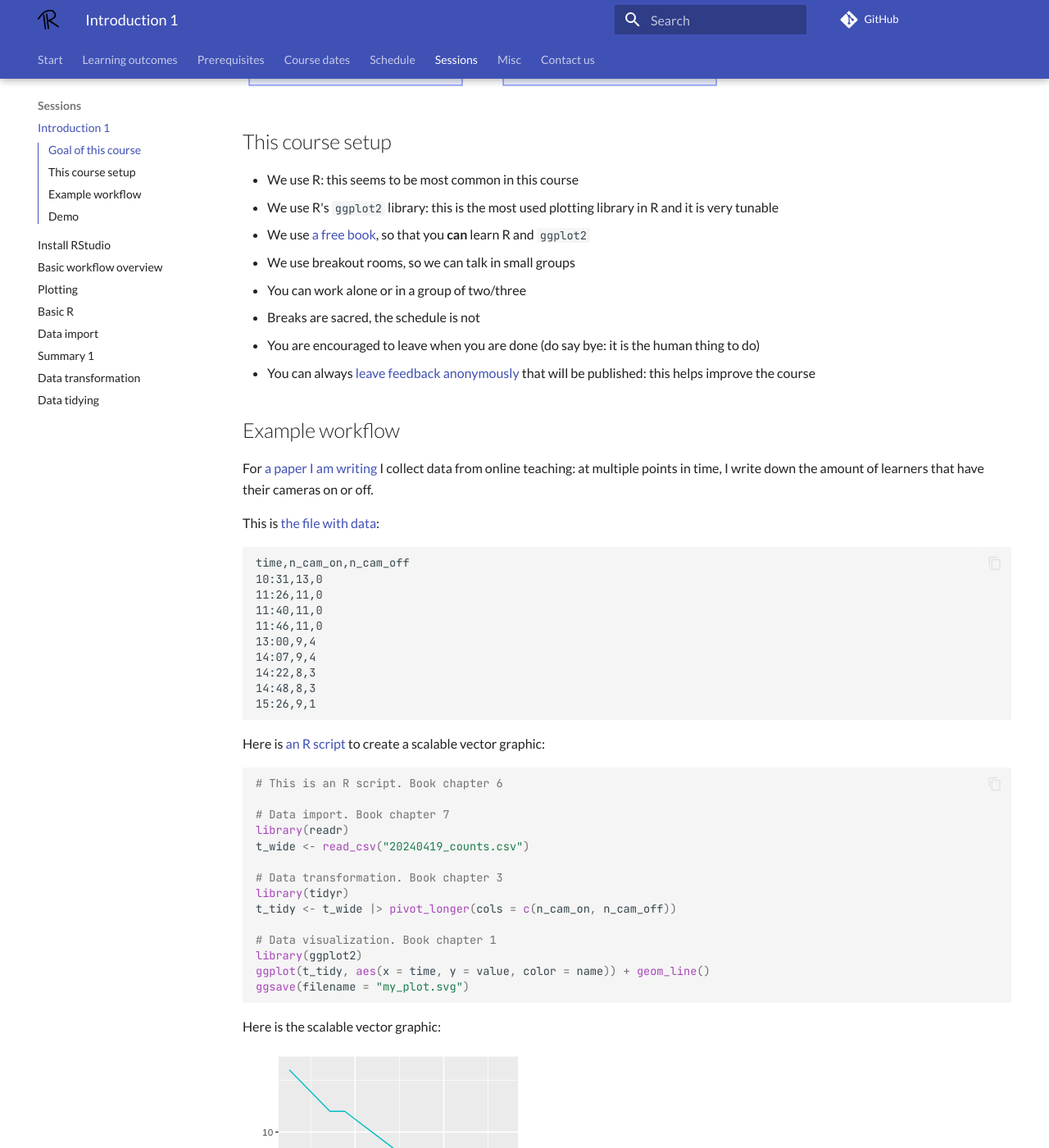
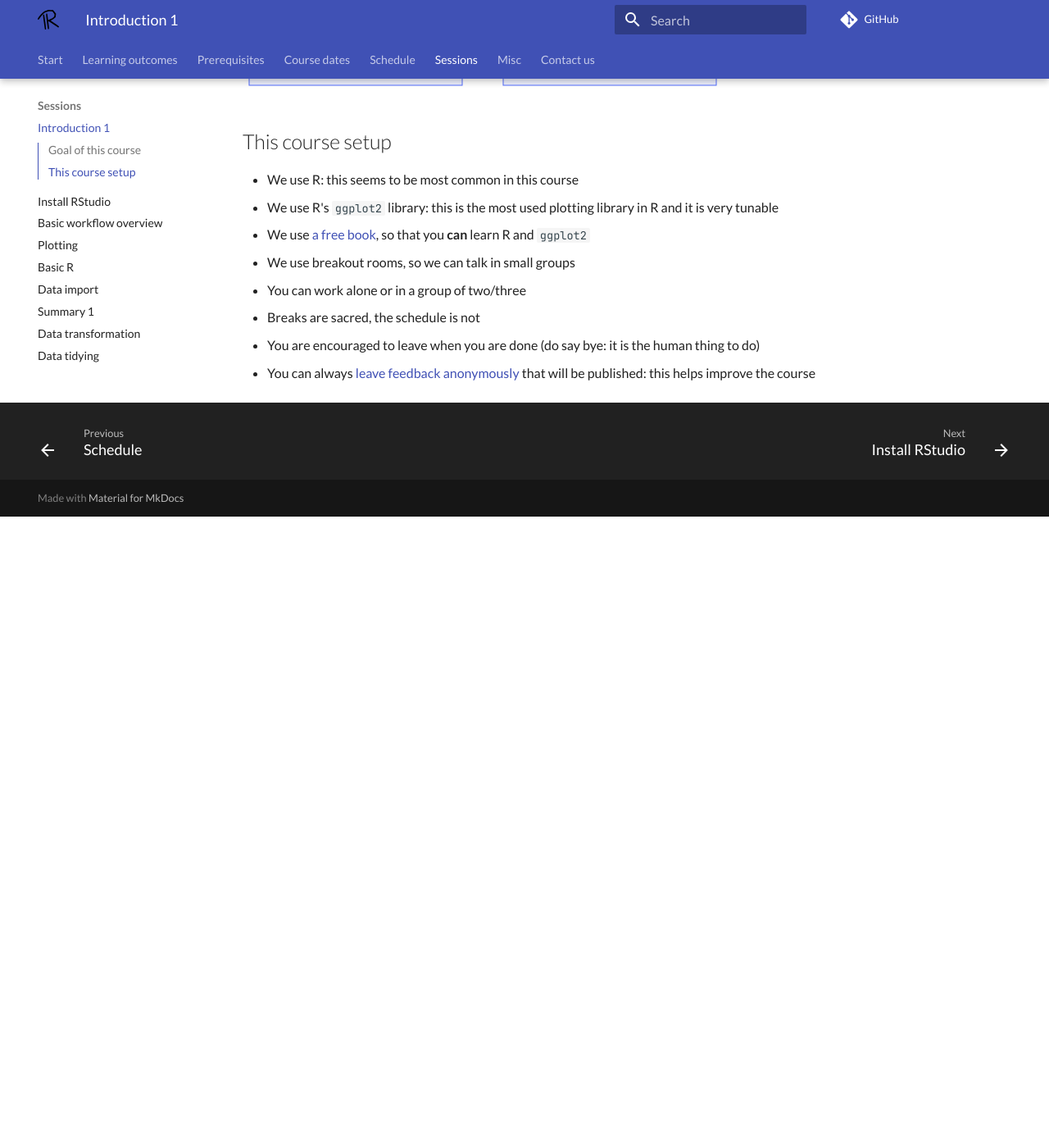
Before and after one commit to richelbilderbeek/create_plot_using_ggplot2_course, an MkDocs documentation site: the page built from docs/introduction_1/README.md, in a window 1280 px wide and 1400 px high, scrolled down 913 px. Shown: the whole window at 82% size. Built offline with MkDocs 1.6.1 and Material for MkDocs 9.7.7, drawn with Linux system fonts in a browser that asks for light colours; comment, search, counter and statistics services are not loaded; after the commit the page ends 1543 px from its top, so only the background shows below that; some of the changed text lies outside the part shown.

Commit message:
Deleted example workflow

````diff
--- a/docs/introduction_1/README.md
+++ b/docs/introduction_1/README.md
@@ -15,7 +15,6 @@
     - Why use R?
     - Why use ggplot2?
     - Why use RStudio?
-
 
 ## Goal of this course
 
@@ -55,60 +54,3 @@ flowchart TD
 - You can always
   [leave feedback anonymously](https://richelbilderbeek.github.io/create_plot_using_ggplot2_course/evaluation/)
   that will be published: this helps improve the course
-
-## Example workflow
-
-For
-[a paper I am writing](https://richelbilderbeek.github.io/teaching/data/counts/)
-I collect data from online teaching: at multiple points in time,
-I write down the amount of learners that have their cameras on or off.
-
-This is [the file with data](20240419_counts.csv):
-
-```text
-time,n_cam_on,n_cam_off
-10:31,13,0
-11:26,11,0
-11:40,11,0
-11:46,11,0
-13:00,9,4
-14:07,9,4
-14:22,8,3
-14:48,8,3
-15:26,9,1
-```
-
-Here is [an R script](create_plot.R) to create a scalable vector graphic:
-
-```r
-# This is an R script. Book chapter 6
-
-# Data import. Book chapter 7
-library(readr)
-t_wide <- read_csv("20240419_counts.csv")
-
-# Data transformation. Book chapter 3
-library(tidyr)
-t_tidy <- t_wide |> pivot_longer(cols = c(n_cam_on, n_cam_off))
-
-# Data visualization. Book chapter 1
-library(ggplot2)
-ggplot(t_tidy, aes(x = time, y = value, color = name)) + geom_line()
-ggsave(filename = "my_plot.svg")
-```
-
-Here is the scalable vector graphic:
-
-![My plot](my_plot.svg)
-
-This is a simple plot and a good start:
-it can be expanded upon in Inkscape or in `ggplot2` itself (see, e.g.
-[Chapter 11: Communication](https://r4ds.hadley.nz/communication.html)).
-
-Fancier plots can be found at many places, e.g
-[the top 50 `ggplot2` visualizations](https://r-statistics.co/Top50-Ggplot2-Visualizations-MasterList-R-Code.html)
-or [the R graph gallery](https://r-graph-gallery.com/).
-
-## Demo
-
-I will show you how to run this code.
````
